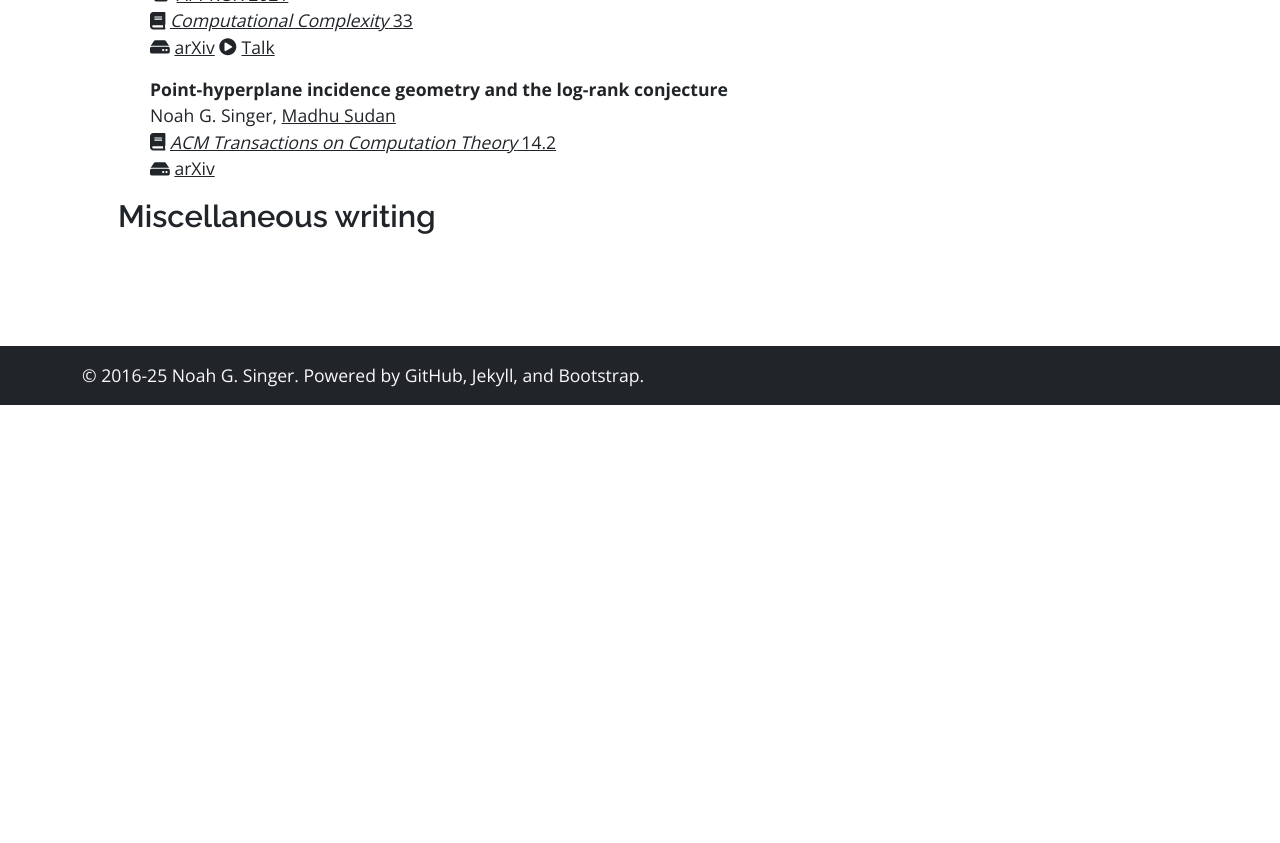
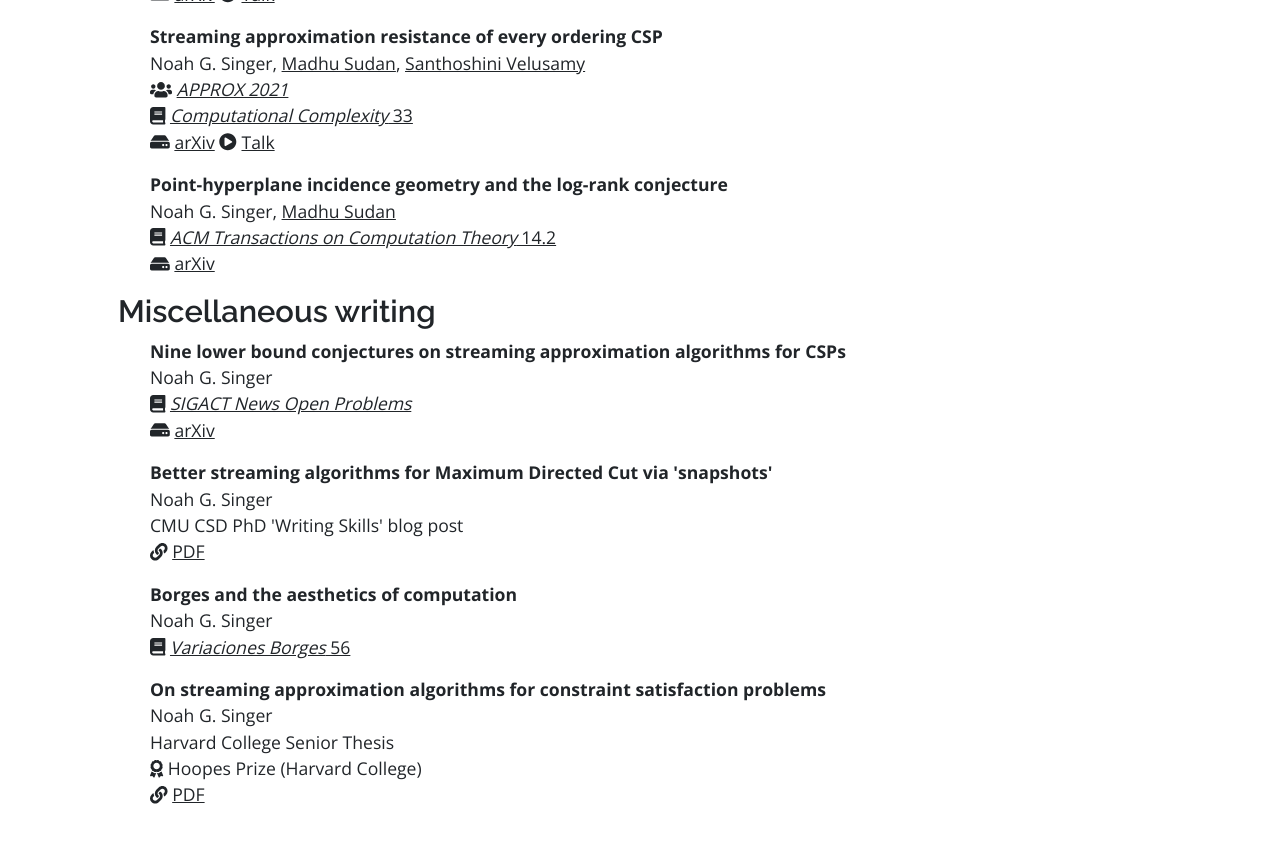
Before and after one commit to singerng/noahsinger.org, a Jekyll site: the page built from papers/index.md, in a window 1280 px wide and 900 px high, scrolled down 1691 px. Shown: the top 843 px of the window. Built offline with Jekyll 4.4.1, drawn with Linux system fonts in a browser that asks for light colours; nearby versions of some CDN libraries; before the commit the page ends 2096 px from its top, so only the background shows below that; some of the changed text lies outside the part shown.

Commit message:
added new paper

```diff
--- a/_data/papers.yml
+++ b/_data/papers.yml
@@ -71,6 +71,14 @@
     select: yes
     draft: yes
 
+  - title: "Sketching approximations and LP approximations for finite CSPs are related"
+    authors:
+      - *me
+      - *madhur
+      - *santhoshini
+    arxiv: 2509.17926
+    draft: yes
+
   - title: "The relative Dehn method for coboundary expansion"
     authors:
       - *ryan
@@ -79,15 +87,17 @@
     url: "/static/pdfs/relative dehn.pdf"
     draft: yes
 
-  - title: "Sketching approximations and LP approximations for finite CSPs are related"
+publications:
+  - title: "Streaming complexity separations for dense and sparse graphs"
     authors:
+      - *yang
+      - *hoaian
       - *me
-      - *madhur
-      - *santhoshini
-    arxiv: 2509.17926
-    draft: yes
+      - *david
+    venues:
+      - type: conference
+        title: ICALP 2026
 
-publications:
   - title: "A classical quadratic speedup for planted \\(k\\)XOR"
     authors:
       - *meghal
@@ -213,11 +223,34 @@
         volume: 14.2
         doi: 10.1145/3543684
 
-papers:
-  - title: CS 121.5 Notes, Fall 2019
-    pdf: cs_121_5_2019.pdf
-    date: 2019-12-19
-    desc: "Notes from advanced section in <em>CS 121: Introduction to Theoretical Computer Science</em> (Fall 2019)"
-    type: misc
+misc:
+  - title: Nine lower bound conjectures on streaming approximation algorithms for CSPs
     authors:
-      - name: Noah G. Singer
+      - *me
+    arxiv: 2510.10714
+    venues:
+      - type: journal
+        title: SIGACT News Open Problems
+        doi: 10.1145/3785512.3785516
+
+  - title: Better streaming algorithms for Maximum Directed Cut via 'snapshots'
+    authors:
+      - *me
+    desc: "CMU CSD PhD 'Writing Skills' blog post"
+    url: https://www.cs.cmu.edu/~csd-phd-blog/2024/streaming-csps/
+
+  - title: "Borges and the aesthetics of computation"
+    authors:
+      - *me
+    venues:
+      - type: journal
+        title: Variaciones Borges
+        volume: 56
+        url: https://www.jstor.org/stable/27305845
+
+  - title: On streaming approximation algorithms for constraint satisfaction problems
+    authors:
+      - *me
+    desc: Harvard College Senior Thesis
+    url: "https://nrs.harvard.edu/URN-3:HUL.INSTREPOS:37371750"
+    award: Hoopes Prize (Harvard College)
```
